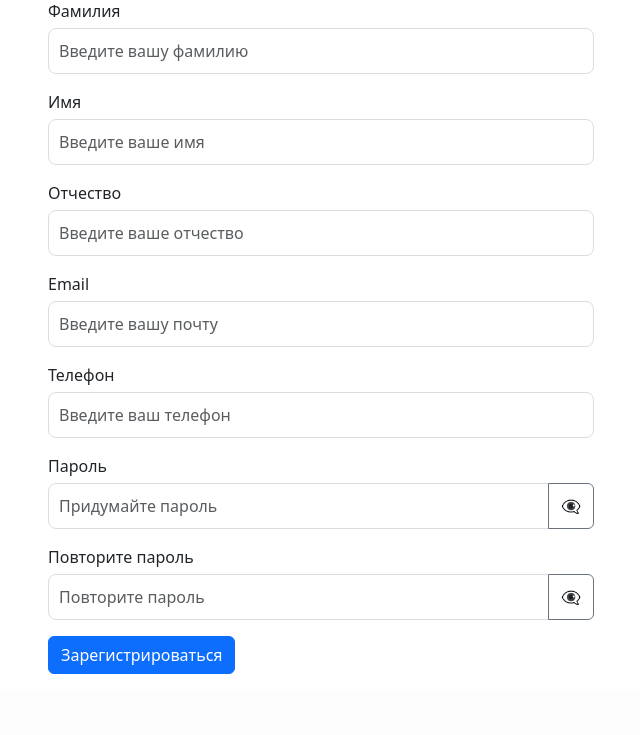
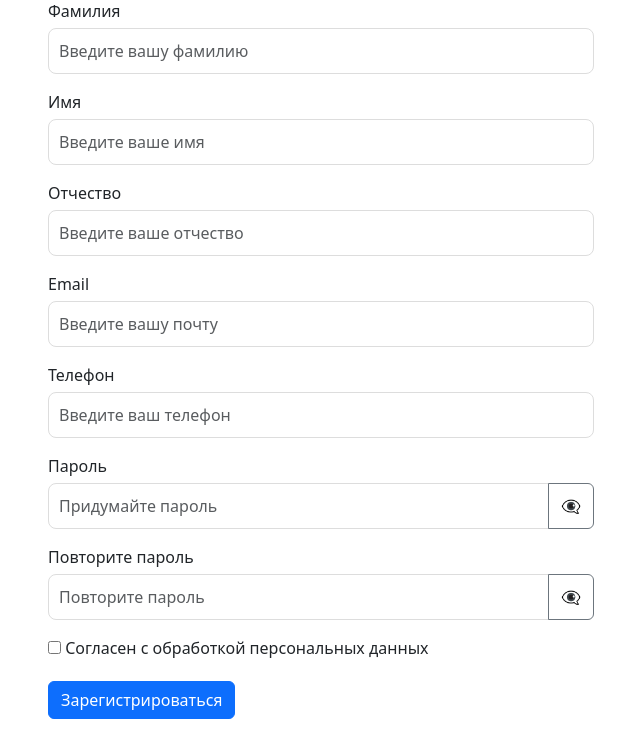
Before and after one commit to MichaelEmpire123/diiiplom_ver300, a Django app: page /register/ in a window 1280 px wide. Shown: the part 143-878 px from the top of the page, without its empty margins (319-959 px from the left). Before the commit the page ends 817 px from the top, so only its background shows below. Run offline with Django 5.2, Linux system fonts and the light colour scheme.

Commit message:
У регистрации подтверждение персон данных

```diff
--- a/almet/templates/auth/register.html
+++ b/almet/templates/auth/register.html
@@ -41,6 +41,10 @@
                     <input type="password" class="form-control" id="password2" name="password2" required placeholder="Повторите пароль">
                     <button type="button" class="btn btn-outline-secondary" id="togglePassword2" onclick="togglePasswordVisibility('password2', 'togglePassword2')">👁️‍🗨️</button>
                 </div>
+            </div>
+            <div class="mb-3">
+                <input type="checkbox" id="soglasen" name="soglasen" required>
+                <label for="soglasen" class="form-label">Согласен с обработкой персональных данных</label>
             </div>
             <button type="submit" class="btn btn-primary">Зарегистрироваться</button>
         </form>
--- a/core/settings.py
+++ b/core/settings.py
@@ -91,7 +91,7 @@ DATABASES = {
         'ENGINE': 'django.db.backends.postgresql',
         'NAME': 'Service_city2',
         'USER': 'postgres',
-        'PASSWORD': '123456',
+        'PASSWORD': '12345',
         'HOST': 'localhost',  # Или адрес вашего сервера, если он не локальный
         'PORT': '5432',       # Стандартный порт PostgreSQL
     }
```
